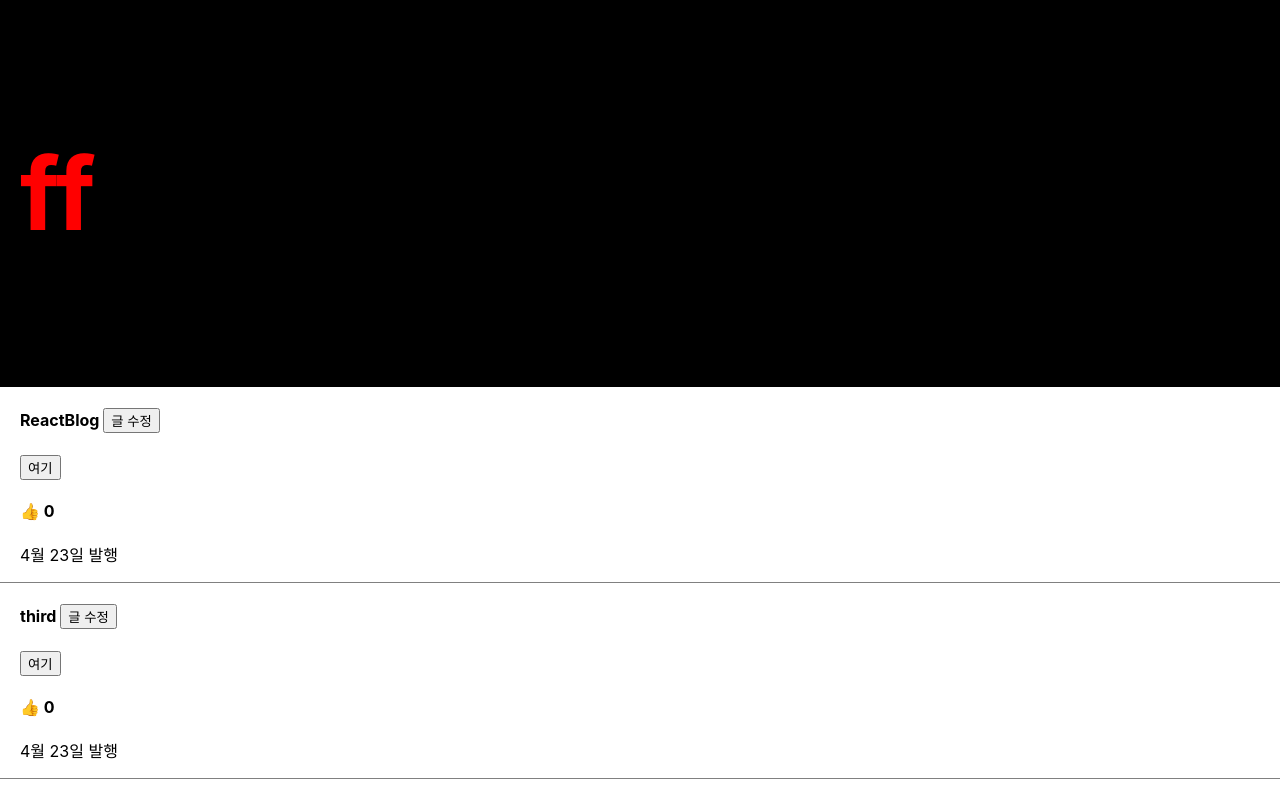
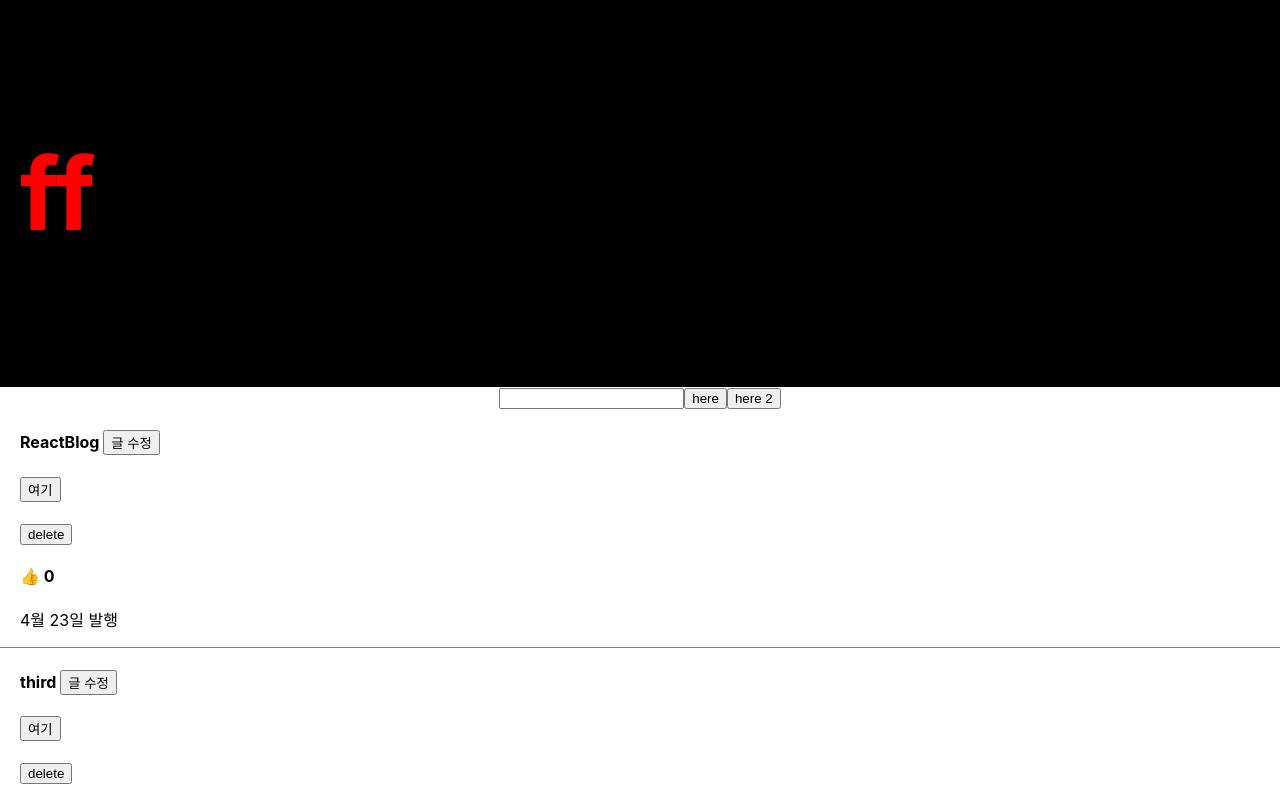
Before and after one commit to alicelee1231/appleReact, a React (Create React App) app in the folder applereact/: page / in a window 1280 px wide. Shown: the top 798 px of the page. Built offline with nearby package versions, Linux system fonts and the light colour scheme.

Commit message:
삭제, 수정 버튼

```diff
--- a/applereact/src/App.js
+++ b/applereact/src/App.js
@@ -5,20 +5,47 @@ import { useState } from 'react';
 
 
 function App() {
-  let post = 'ff';
+  let [post,setPost] = useState(['ff']);
 
   let [logo, setLogo] = useState(['ReactBlog', 'third', 'second']);
   let [like, setLike] = useState([0,0,0]);
   let [modal, setModal] = useState(0);
   let [cnt, setCnt] = useState(1);
+  let [input, setInput] = useState('');
 
+  const addd = () => {
+    setPost(() => [input]);
+  }
 
   return (
+    <>
     <div className="App">
       <div className="black-nav">
         <h4 style={{ color: "red", fontSize: '100px' }} >{post}</h4>
       </div>
 
+
+
+{/* target은 해당 tag를 가리킴 */}
+{/* e.stopPropagation()은 이벤트 버블링을 막아주는것 */}
+    <div>
+    <input onChange={(e) => {setInput(e.target.value); console.log(e.target.value)}}></input>
+
+    {/* 타이틀 바꾸는 기능 */}
+    <button onClick={addd}>here</button>
+
+    {/* 글제목 바꾸는 기능 */}
+    <button onClick={() => {
+      let copy = [...logo];
+      try {
+      copy.unshift(input);
+      } catch (err){
+        alert(err.name);
+      }
+      setLogo(copy)}}
+      >here 2</button>
+
+    </div>
 {/*
       <h4>{post}</h4>
       <div className="list">
@@ -37,6 +64,7 @@ function App() {
           // fuction 부분에는 두개의 파라미터가 들어감. 앞의 파라미터는 array의 순서대로 가져오는 거고
           // 뒤의 파라미터는 1씩 더해지는 정수임 그래서 h4부분에 a를 logo[i]로해도 i부분이 1씩 더해지기 때문에 array부분이 하나씩 나옴
           //map앞의 array 개수만큼 map이 돌아감 -> return 문 안에 있는 내용을 array에 담아줌 ex) [<div>hey</div>] -> 이런 형식을 react가 알아서 배열 벗겨서 실행하는거
+
           logo.map(function(a,i){
             return (<div className="list">
             <h4 > {a} <button onClick={() => {
@@ -45,6 +73,14 @@ function App() {
               setLogo(copy);
             }}>글 수정 </button> </h4>
             <h4> <button onClick={() => {setModal(1); setCnt(i)}}>여기</button></h4>
+
+              {/* 삭제버튼 */}
+            <h4> <button onClick={() => {
+              let copy = [...logo];
+              copy.splice(i,1)
+              setLogo(copy);
+              }}>delete</button> </h4>
+
             <h4> <span onClick={() => {
                 let copy = [...like];
                 copy[i] = copy[i] + 1;
@@ -69,6 +105,7 @@ function App() {
         modal == true ? <Modal color={'skyblue'} logo={logo} cnt={cnt}/> : null
       }
     </div>
+    </>
   );
 }
 
```
Also changed, not shown: applereact/package.json (+6 -2 lines), applereact/src/img/c9f95494894eee2d498e76e0c4d4bbfb.jpg (deleted), 1 other file (tests, documents, lock files or other folders).
